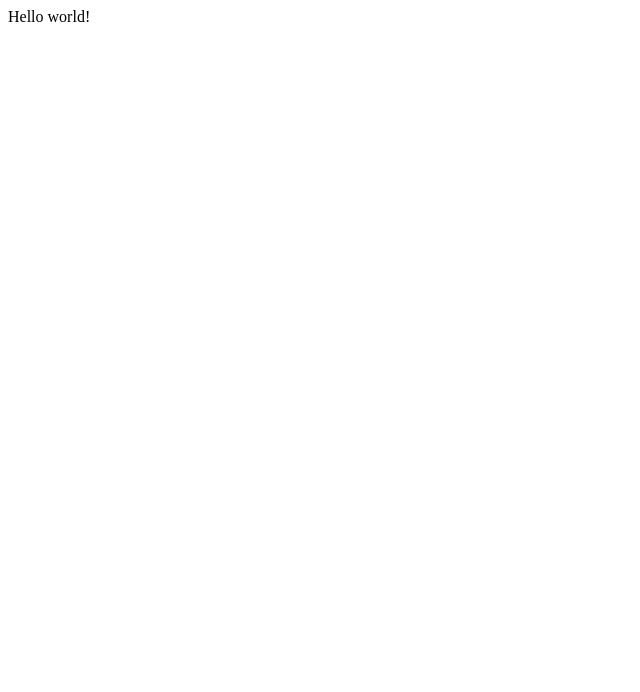
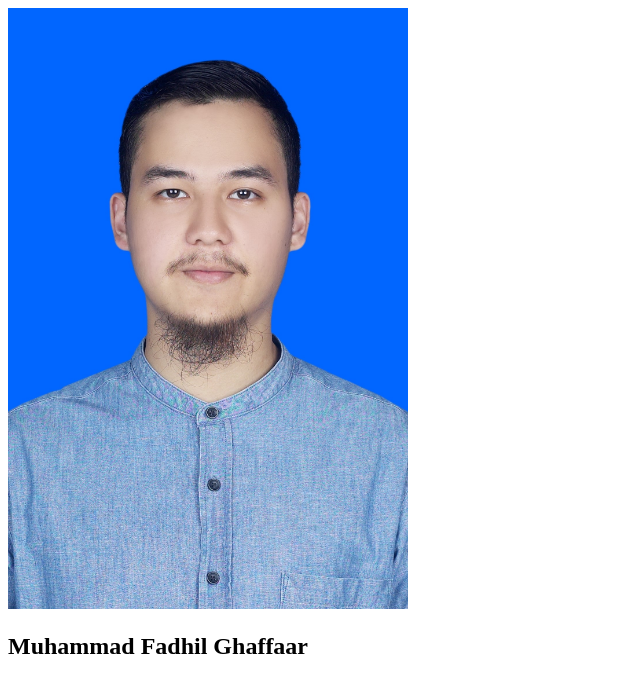
Before and after one commit to fadhilghfr/my-repo-from-remote, a plain HTML site: page index.html in a window 1280 px wide. Shown: the whole page, without its empty margins (0-640 px from the left). Drawn offline with Linux system fonts and the light colour scheme.

Commit message:
Change "Hello world!" with image and h2 statement to display simple profile data. Image file added into images and used as resource in the img element in index.html file.

```diff
--- a/index.html
+++ b/index.html
@@ -3,10 +3,18 @@
   <head>
     <meta charset="utf-8">
     <title></title>
+    <style media="screen">
+      img{
+        width: 400px;
+        height: auto;
+      }
+    </style>
   </head>
   <body>
 
-    Hello world!
-
+    <div class="foto">
+      <img src="images/me-min.jpg" alt="personalPhoto">
+      <h2>Muhammad Fadhil Ghaffaar</h2>
+    </div>
   </body>
 </html>
```
Also changed, not shown: images/me-min.jpg (added).
